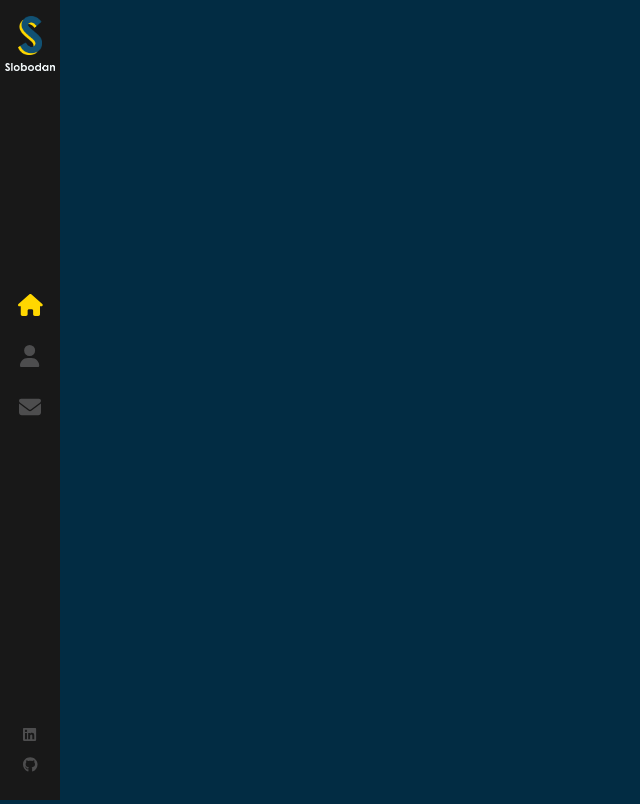
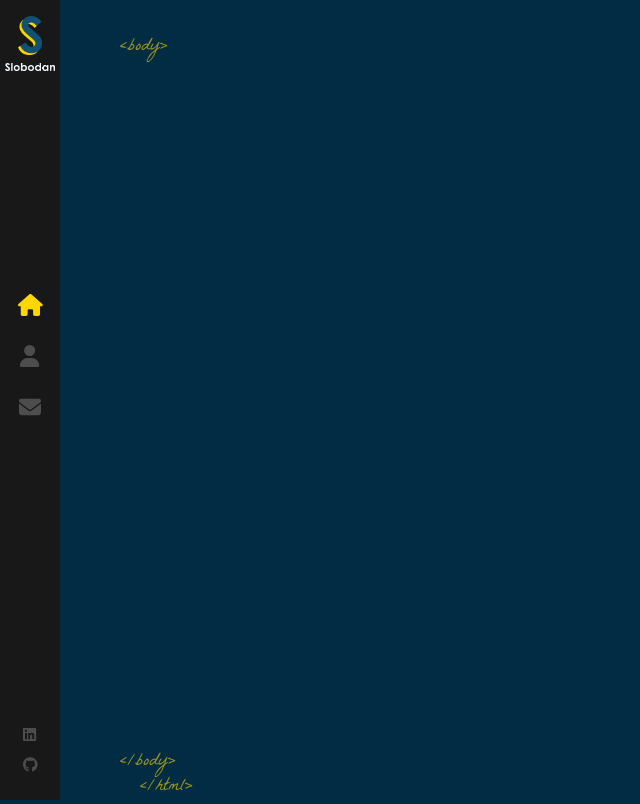
Before and after one commit to ie2173/animatedportfolio, a React (Create React App) app in the folder animatedportfolio/: page / in a window 1280 px wide. Shown: the whole page, without its empty margins (0-640 px from the left). Built offline with nearby package versions, Linux system fonts and the light colour scheme.

Commit message:
starting home page

```diff
--- a/animatedportfolio/src/component/Layout/index.js
+++ b/animatedportfolio/src/component/Layout/index.js
@@ -1,8 +1,23 @@
+import { Outlet } from 'react-router-dom'
 import Sidebar from '../Sidebar'
 import './index.scss'
 
 const Layout = () => {
-  return <Sidebar />
+  return (
+    <div className="App">
+      <Sidebar />
+      <div className="page">
+        <span className="tags top-tags">&lt;body&gt;</span>
+        <Outlet />
+
+        <span className="tags bottom-tags">
+          &lt;/body&gt;
+          <br />
+          <span className="bottom-tag-html">&lt;/html&gt;</span>
+        </span>
+      </div>
+    </div>
+  )
 }
 
 export default Layout
--- a/animatedportfolio/src/component/Layout/index.scss
+++ b/animatedportfolio/src/component/Layout/index.scss
@@ -0,0 +1,24 @@
+.page {
+  width: 100%;
+  height: 100%;
+  position: absolute;
+}
+
+.top-tags {
+  bottom: auto;
+  top: 35px;
+}
+
+.tags {
+  color: #ffd700;
+  opacity: 0.6;
+  position: absolute;
+  bottom: 0;
+  left: 120px;
+  font-size: 18px;
+  font-family: 'La Belle Aurore';
+}
+
+.bottom-tag-html {
+  margin-left: 20px;
+}
```
Also changed, not shown: animatedportfolio/src/component/Home/index.js (added), animatedportfolio/src/component/Home/index.scss (added).
